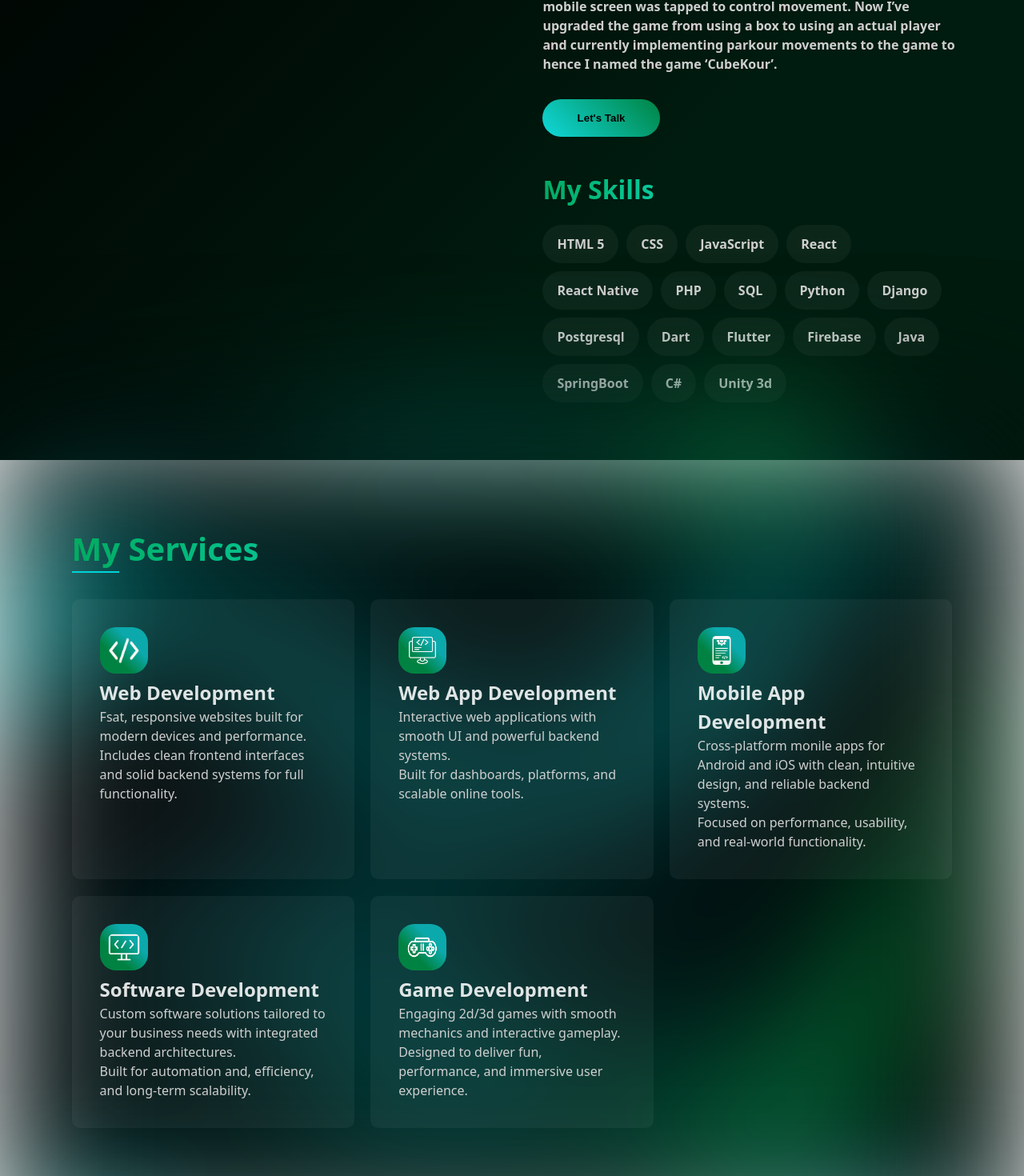
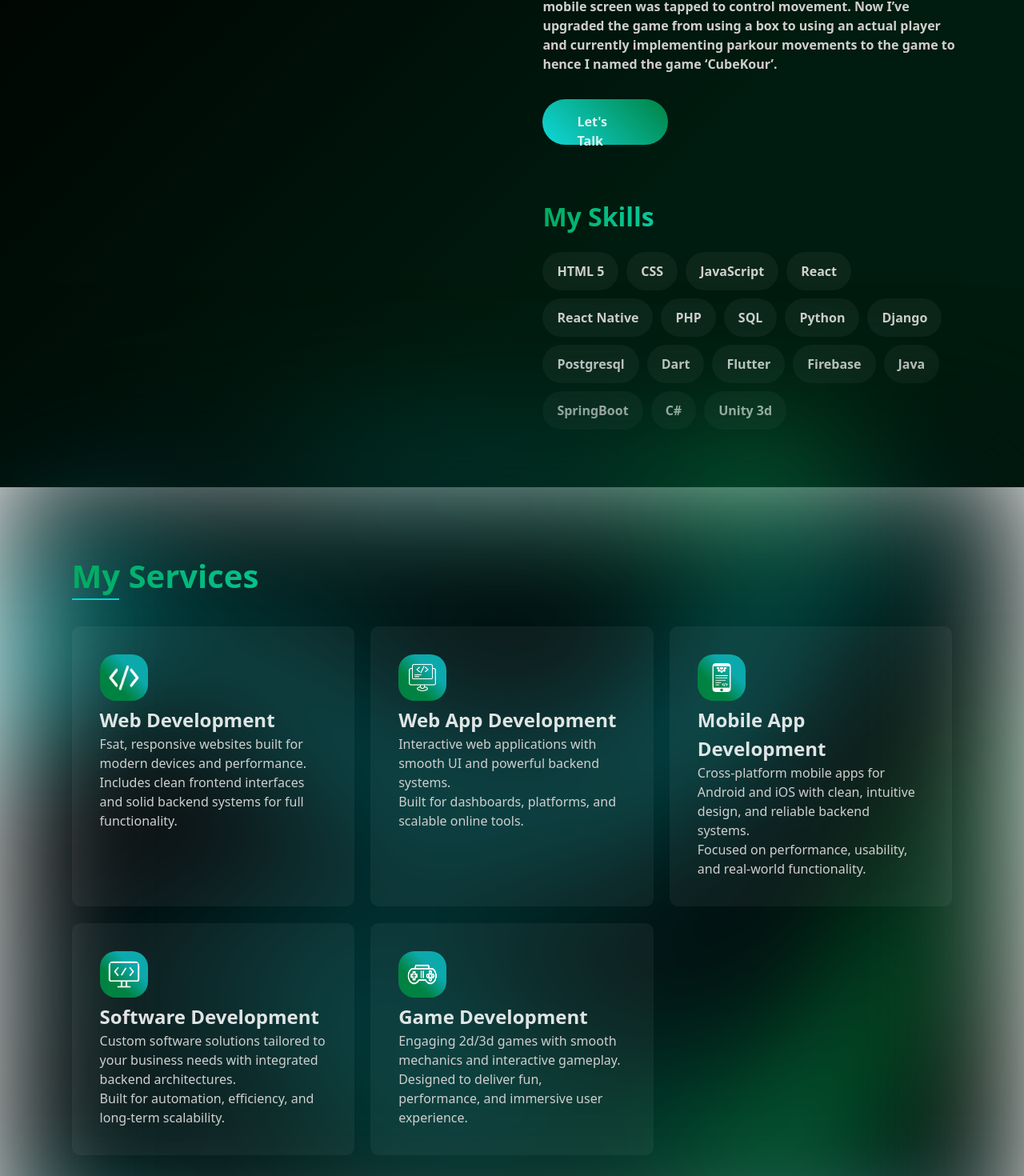
Before and after one commit to Josephededey/portfolio, a React (Vite) app: page / in a window 1280 px wide. Shown: the part 1339-2809 px from the top of the page at 80% size. Built offline with nearby package versions, Linux system fonts and the light colour scheme.

Commit message:
corrected the linking of the lets talk button

```diff
--- a/src/App.css
+++ b/src/App.css
@@ -345,17 +345,22 @@ a:focus::after {
   color: rgb(207, 207, 207);
   font-weight: 600;
 }
-.about-txt2 button {
+.about-txt2 a {
   background: linear-gradient(45deg, rgb(16, 216, 219),rgb(0, 131, 66));
   border: none;
+  display: block;
   padding: 1rem 2.7rem;
-  border-radius: 1.5rem;
+  border-radius: 3rem;
   font-weight: 700;
   cursor: pointer;
   transition: ease-in-out .3s all;
   margin-top: 2rem;
+  width: 70px;
+  height: 25px;
+  text-decoration: none;
+  color: rgba(255, 255, 255, 0.849);
 }
-.about-txt2 button:hover {
+.about-txt2 a:hover {
   background: linear-gradient(45deg, rgb(0, 131, 66),rgb(16, 216, 219));
   box-shadow: 2rem -5rem 10rem rgba(0, 255, 136, 0.719);
 }
--- a/src/about.jsx
+++ b/src/about.jsx
@@ -25,7 +25,7 @@ const About = () => {
           <br></br>
           Created a simple box movement game where your box(player) has to avoid colliding with other boxes on a narrow path. I made use of screen interaction codes to detect which part of the mobile screen was tapped to control movement. Now I’ve upgraded the game from using a box to using an actual player and currently implementing parkour movements to the game to hence I named the game ‘CubeKour’.
           <br/>
-          <button>Let's Talk</button>
+          <a href="#contact">Let's Talk</a>
           <br />
 
 
--- a/src/services.jsx
+++ b/src/services.jsx
@@ -24,7 +24,7 @@ const MyServices = () => {
               <div className="service">
                 <img src={mobileapp} alt="mobile app development" width={30}/>
                 <div className='title'>Mobile App Development</div>
-                <div className='text'>Cross-platform monile apps for Android and iOS with clean, intuitive design, and reliable backend systems.<br/>
+                <div className='text'>Cross-platform mobile apps for Android and iOS with clean, intuitive design, and reliable backend systems.<br/>
                 Focused on performance, usability, and real-world functionality.</div>
               </div>
             </div>
@@ -33,7 +33,7 @@ const MyServices = () => {
                 <img src={software} alt="software development" width={30}/>
                 <div className='title'>Software Development</div>
                 <div className='text'>Custom software solutions tailored to your business needs with integrated backend architectures.<br/>
-                  Built for automation and, efficiency, and long-term scalability.
+                  Built for automation, efficiency, and long-term scalability.
                 </div>
               </div>
               <div className="service">
```
